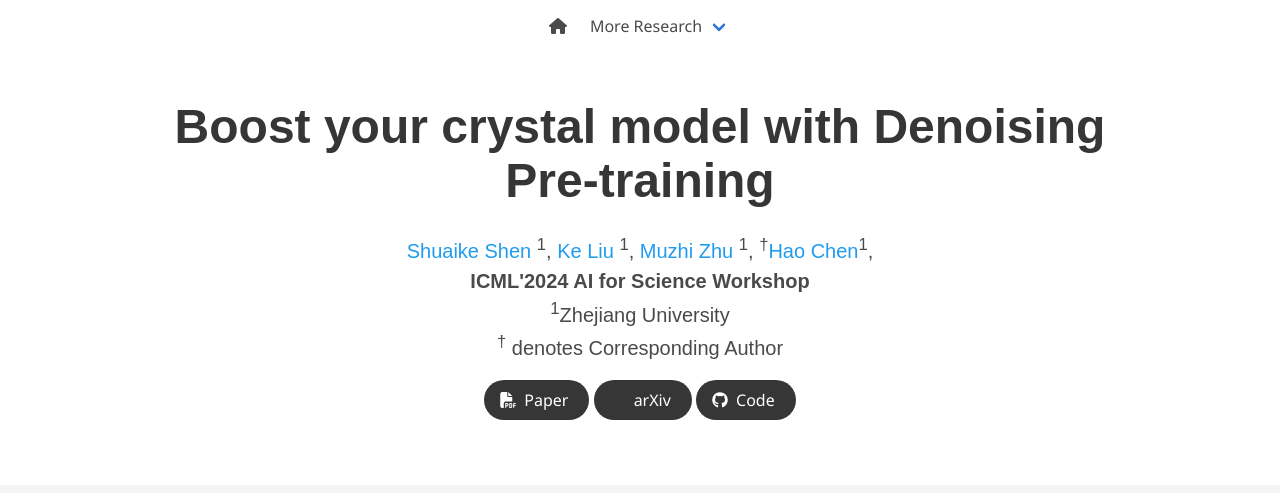
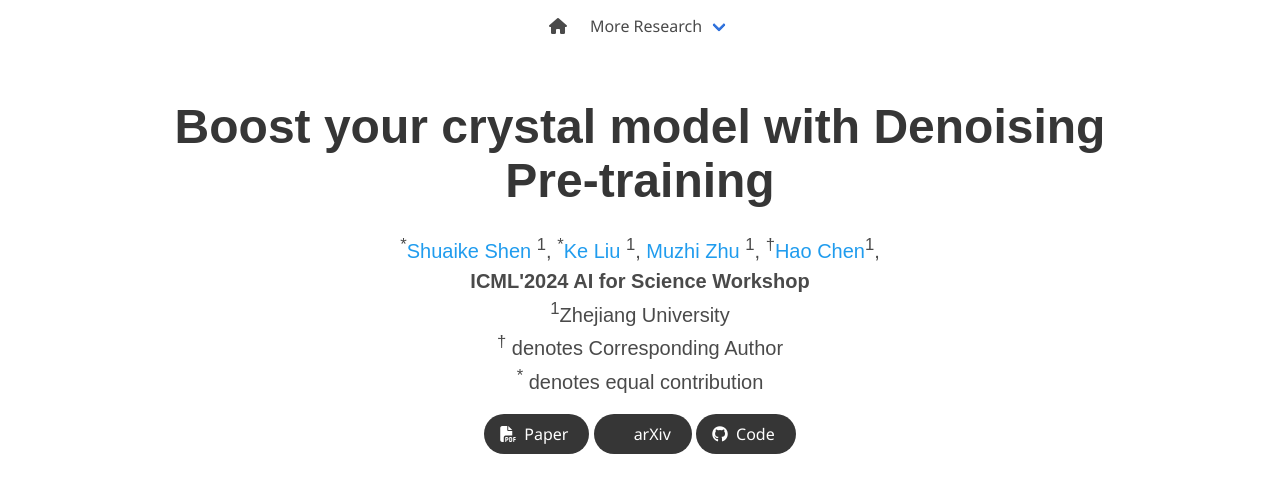
Before and after one commit to AI4MOL/AI4MOL.github.io, a plain HTML site: page projects/DPF/index.html in a window 1280 px wide. Shown: the top 493 px of the page. Drawn offline with nearby package versions, Linux system fonts and the light colour scheme; some icons are missing; a web font is replaced by a local one.

```diff
--- a/projects/DPF/index.html
+++ b/projects/DPF/index.html
@@ -101,10 +101,11 @@
                 with Denoising Pre-training</h1>
               <div class="is-size-5 publication-authors">
                 <span class="author-block">
-                  <a href="https://eurekashen.github.io">Shuaike Shen
+                  <sup>*</sup><a href="https://eurekashen.github.io">Shuaike
+                    Shen
                   </a><sup>1</sup>,</span>
                 <span class="author-block">
-                  <a href="https://zjukeliu.github.io/">Ke Liu
+                  <sup>*</sup><a href="https://zjukeliu.github.io/">Ke Liu
                   </a><sup>1</sup>,</span>
                 <span class="author-block">
                   <a href="https://z-mu-z.github.io/">Muzhi Zhu
@@ -126,6 +127,9 @@
                 <br>
                 <span class="author-block"><sup>†</sup> denotes Corresponding
                   Author</span>
+                <br>
+                <span class="author-block"><sup>*</sup> denotes equal
+                  contribution</span>
               </div>
 
               <div class="column has-text-centered">
```
